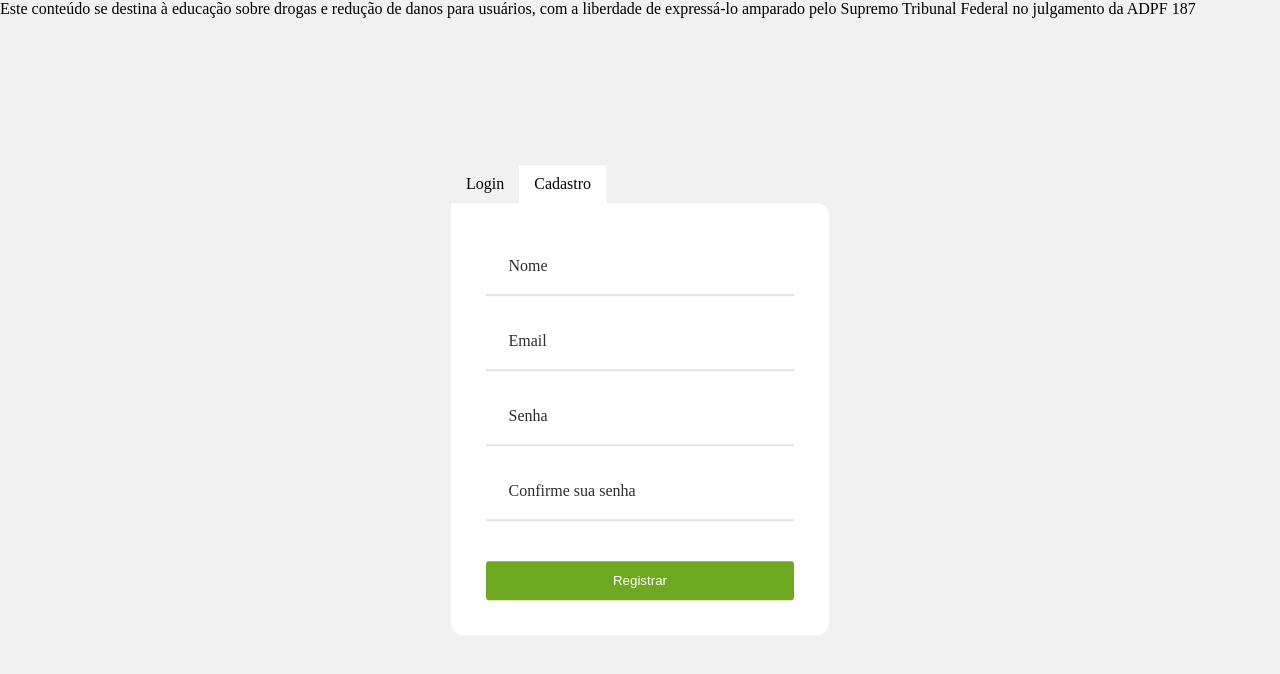
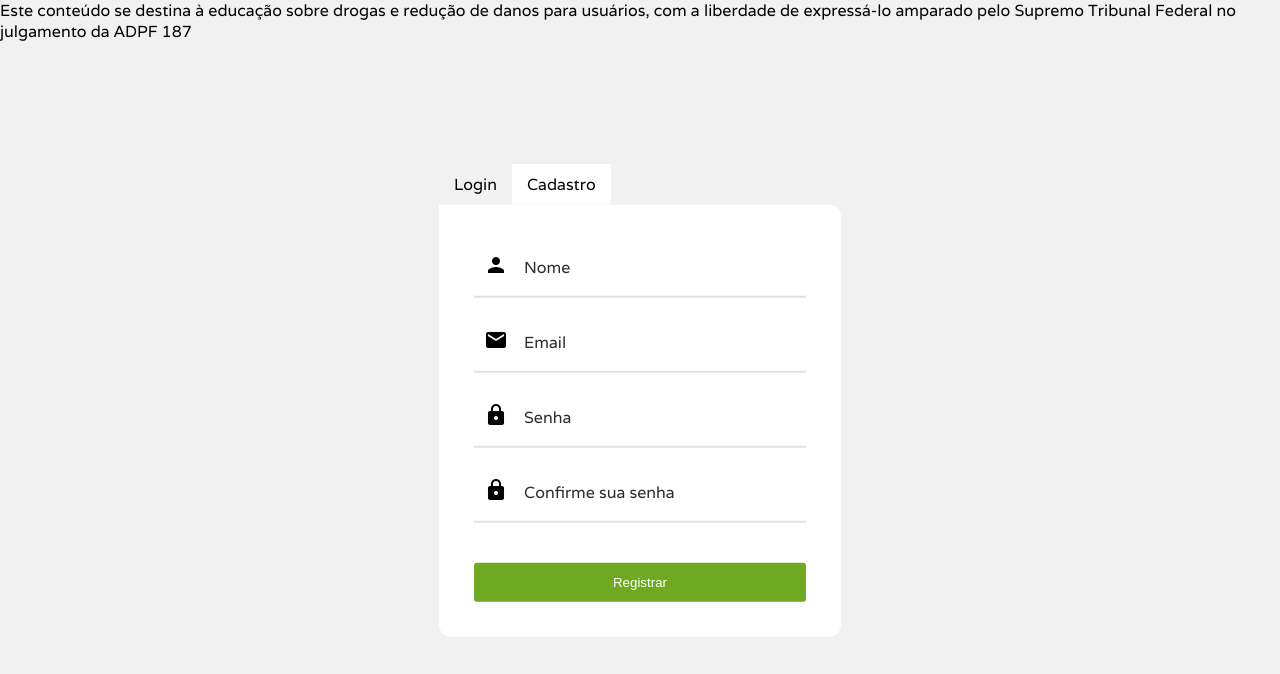
Before and after one commit to RonyMelo97/CDB, a plain HTML site: page index.html in a window 1280 px wide. Both pictures are taken after a click on the item "Cadastro". Drawn offline with Linux system fonts and the light colour scheme; a web font is replaced by a local one.

Commit message:
Instalacao de fontes, iconizacao do login e do registro, regras de input

```diff
--- a/assets/js/main.js
+++ b/assets/js/main.js
@@ -39,7 +39,13 @@ document.querySelectorAll('.input-group').forEach(function(inputG) {
     });
 
     inputControl.addEventListener('blur', function() {
-        inputG.classList.remove('focused');
+        if (inputControl.value == '') {
+            inputG.classList.remove('focused');
+            inputG.classList.remove('floating');
+        } else {
+            inputG.classList.remove('focused');
+            inputG.classList.add('floating');
+        }
     });
 
 });
--- a/assets/scss/_form.scss
+++ b/assets/scss/_form.scss
@@ -5,13 +5,13 @@
     position: relative;
     margin: 15px 0;
     padding: 15px 10px;
-    border-radius: 12px;
+    display: flex;
     transition: 0.3s all;
     .label-control {
         position: absolute;
         top: 50%;
         transform: translate(0, -50%);
-        left: 22.5px;
+        left: 50px;
         color: $color-text;
         transition: 0.3s all;
     }
@@ -55,17 +55,19 @@
         background-color: $color-interactive-bg;
     }
     &.focused {
-        border-radius: 12px 12px 0 0;
         &::after {
             width: 100%;
         }
-        .input-control {
-            transform: translateY(5px);
-        }
+    }
+    &.focused,
+    &.floating {
         .label-control {
             top: 7.5px;
             font-size: rem(12);
             transform: none;
         }
+        .input-control {
+            transform: translateY(5px);
+        }
     }
 }
--- a/assets/scss/_tabs.scss
+++ b/assets/scss/_tabs.scss
@@ -4,6 +4,7 @@
     margin: 0;
     list-style-type: none;
     overflow: hidden;
+    font-family: 'Varela', 'Open Sans', sans-serif;
     &__tab {
         cursor: pointer;
         padding: 10px 15px;
--- a/assets/scss/main.scss
+++ b/assets/scss/main.scss
@@ -19,4 +19,5 @@ body {
     font-size: 16px;
     background-color: $color-bg;
     overflow-x: hidden;
+    font-family: 'Varela', 'Open Sans', sans-serif;
 }
--- a/index.html
+++ b/index.html
@@ -4,8 +4,11 @@
 <head>
     <meta charset="UTF-8">
     <meta name="viewport" content="width=device-width, initial-scale=1.0">
+    <link href="https://fonts.googleapis.com/css2?family=Varela&display=swap" rel="stylesheet">
+    <link href="https://fonts.googleapis.com/css2?family=Spinnaker&display=swap" rel="stylesheet">
+    <link href="https://fonts.googleapis.com/icon?family=Material+Icons" rel="stylesheet">
     <link rel="stylesheet" href="./assets/css/main.css">
-    <title>CDB</title>
+    <title>CannabisDB - Banco de dados de informações sobre a Cannabis</title>
 </head>
 
 <body>
@@ -19,10 +22,12 @@
             <form class="login-form">
                 <div class="input-group">
                     <label class="label-control">Email</label>
+                    <span class="material-icons">email</span>
                     <input type="text" class="input-control" placeholder="seu@email.com">
                 </div>
                 <div class="input-group">
                     <label class="label-control">Senha</label>
+                    <span class="material-icons">lock</span>
                     <input type="password" class="input-control" placeholder="*******">
                 </div>
 
@@ -45,18 +50,22 @@
             <form class="register-form">
                 <div class="input-group">
                     <label class="label-control">Nome</label>
+                    <span class="material-icons">person</span>
                     <input name="name" type="text" class="input-control" placeholder="João da Silva">
                 </div>
                 <div class="input-group">
                     <label class="label-control">Email</label>
+                    <span class="material-icons">email</span>
                     <input name="email" type="text" class="input-control" placeholder="seu@email.com">
                 </div>
                 <div class="input-group">
                     <label class="label-control">Senha</label>
+                    <span class="material-icons">lock</span>
                     <input name="password" type="password" class="input-control" placeholder="*******">
                 </div>
                 <div class="input-group">
                     <label class="label-control">Confirme sua senha</label>
+                    <span class="material-icons">lock</span>
                     <input name="confirm-password" type="password" class="input-control" placeholder="*******">
                 </div>
 
```
Also changed, not shown: README.md, assets/css/main.css, assets/font/Spinnaker-Regular.ttf (added), assets/font/Varela-Regular.ttf (added), assets/scss/_fonts.scss (deleted), 1 other file.
